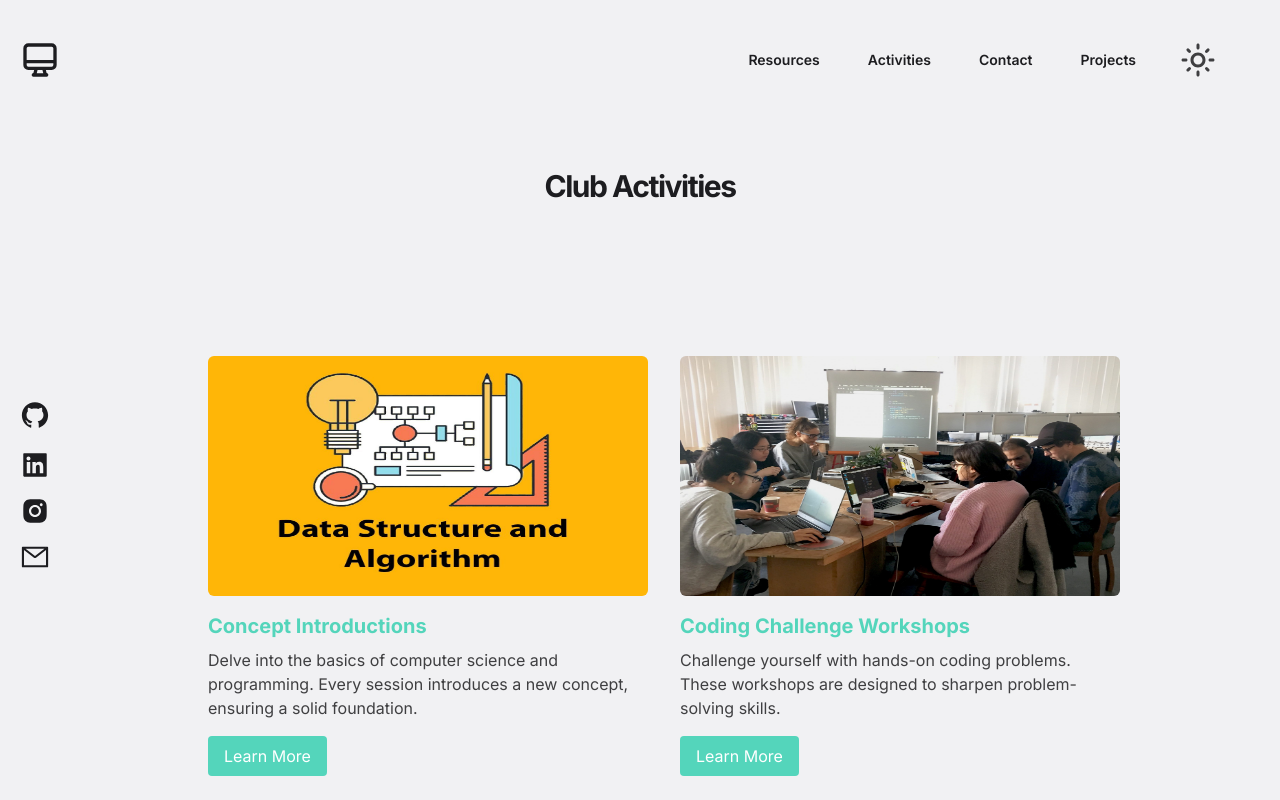
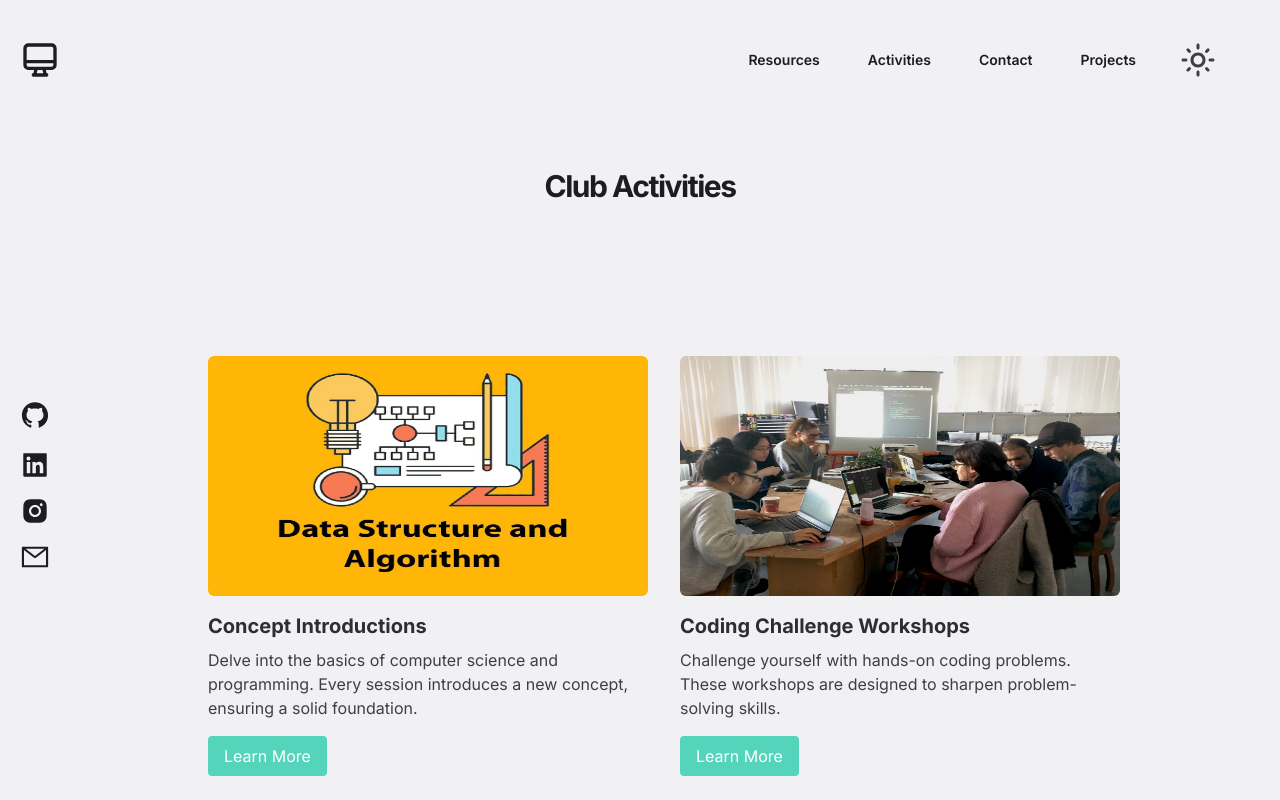
Before and after one commit to OppedRawen/IVC-Computer-Science, a React (Create React App) app: page /activities in a window 1280 px wide. Shown: the top 800 px of the page. Built offline with nearby package versions, Linux system fonts and the light colour scheme.

Commit message:
redirect file

```diff
--- a/src/pages/activities.js
+++ b/src/pages/activities.js
@@ -66,7 +66,7 @@ const Activities = () => {
                         {activities.map((activity, idx) => (
                             <motion.div key={idx} className="relative group activity-card" variants={animateProjectItem}>
                                 <img src={activity.imgSrc} className="w-full h-60 rounded-md" alt={activity.title} />
-                                <h3 className="text-[#54d5bb] font-bold text-xl mt-4">{activity.title}</h3>
+                                <h3 className="text-h3-light dark:text-h3-dark font-bold text-xl mt-4">{activity.title}</h3>
                                 <p className="text-p-light dark:text-p-dark mt-2 text-[16px] leading-6">{activity.description}</p>
                                 <button onClick={() => navigateToActivity(activity.title)} className="mt-4 bg-[#54d5bb] text-white  rounded px-4 py-2 transition duration-200 ease hover:bg-[#3fb89b]">Learn More</button>
                             </motion.div>
```
Also changed, not shown: 1 other file (tests, documents, lock files or other folders).
